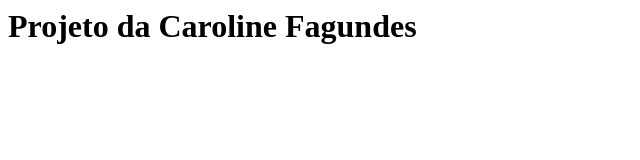
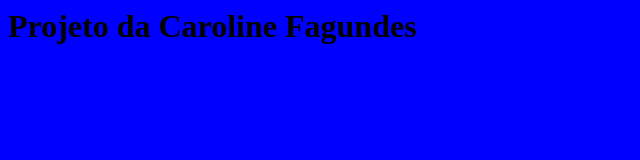
Before and after one commit to carolinefagundes/projetoteste, a plain HTML site: page index.html in a window 1280 px wide. Shown: the whole page, without its empty margins (0-640 px from the left). Drawn offline with Linux system fonts and the light colour scheme.

Commit message:
inicio do design

```diff
--- a/index.html
+++ b/index.html
@@ -1,5 +1,6 @@
 <html>
     <head>
+        <link rel=stylesheet href="stilo.css">
     </head>
     <body>
         <h1>Projeto da Caroline Fagundes</h1>
--- /dev/null
+++ b/stilo.css
@@ -0,0 +1,3 @@
+body {
+    background-color: blue;
+}
```
